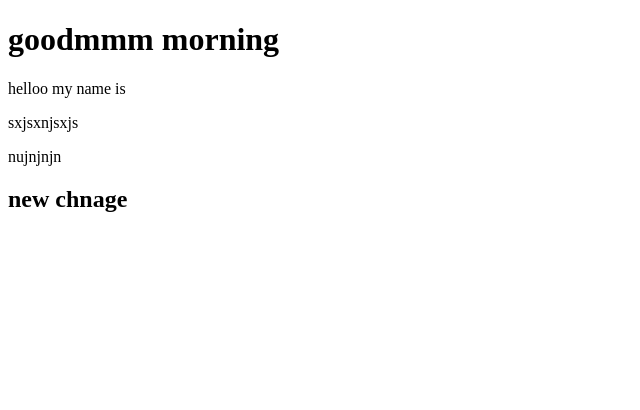
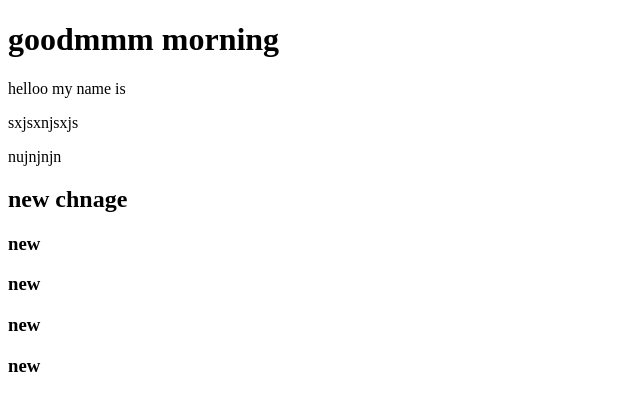
Before and after one commit to lakshanravi/my-new-local-machine-repo, a plain HTML site: page index.html in a window 1280 px wide. Shown: the whole page, without its empty margins (0-640 px from the left). Drawn offline with Linux system fonts and the light colour scheme.

Commit message:
today commit

```diff
--- a/index.html
+++ b/index.html
@@ -14,5 +14,9 @@
   <p>nujnjnjn</p>
 
   <h2>new chnage</h2>
+  <h3>new</h3>
+  <h3>new</h3>
+  <h3>new</h3>
+  <h3>new</h3>
 </body>
 </html>
```
